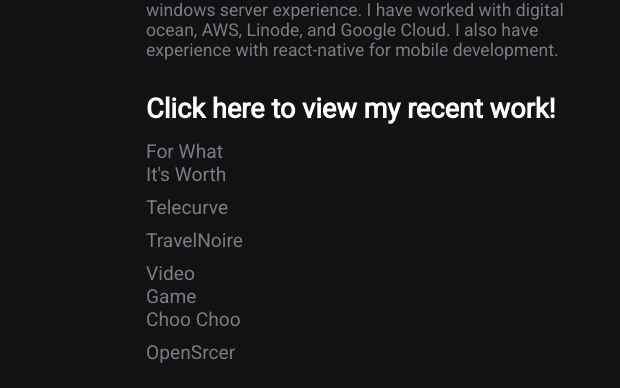
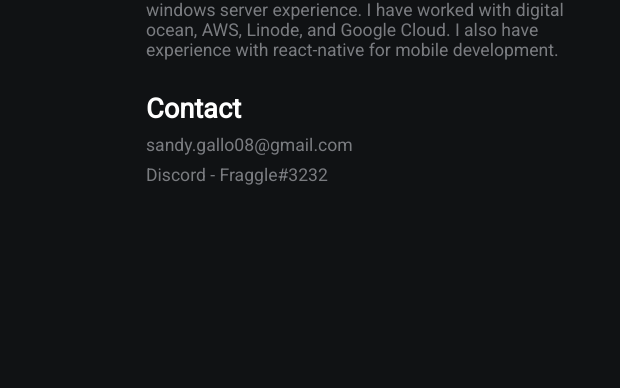
Before and after one commit to sandy-gallo/sandygallo.github.io, a plain HTML site: page index.html in a window 1280 px wide. Shown: the part 379-767 px from the top of the page, 494-1114 px from the left. Drawn offline with Linux system fonts and the light colour scheme.

Commit message:
Update index.html

```diff
--- a/index.html
+++ b/index.html
@@ -24,12 +24,6 @@
 
             <h2>Skills</h2>
             <p>I am a highly skilled JavaScript developer! I work with React and Vue.js as my front-end languages. My back-end frameworks are Express and Next.js. I have linux and windows server experience. I have worked with digital ocean, AWS, Linode, and Google Cloud. I also have experience with react-native for mobile development. </p>
-            <h2>Click here to view my recent work!</h2>
-            <a href="https://www.forwhatitsworth.co/">For What It's Worth</a>
-            <a href="http://www.telecurve.com/">Telecurve</a>
-            <a href="http://www.travelnoire.com">TravelNoire</a>
-            <a href="http://www.videogmechoochoo.com">Video Game Choo Choo</a>
-            <a href="http://www.opensrcer.com">OpenSrcer</a>
             <h2>Contact</h2>
             <p>sandy.gallo08@gmail.com</p>
             <p>Discord - Fraggle#3232</p>
```
